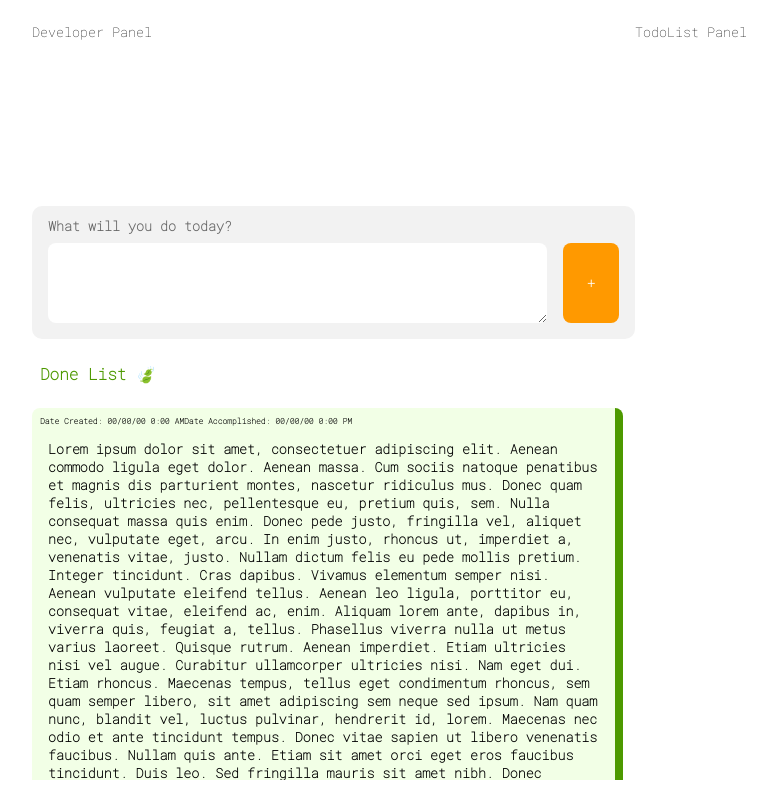
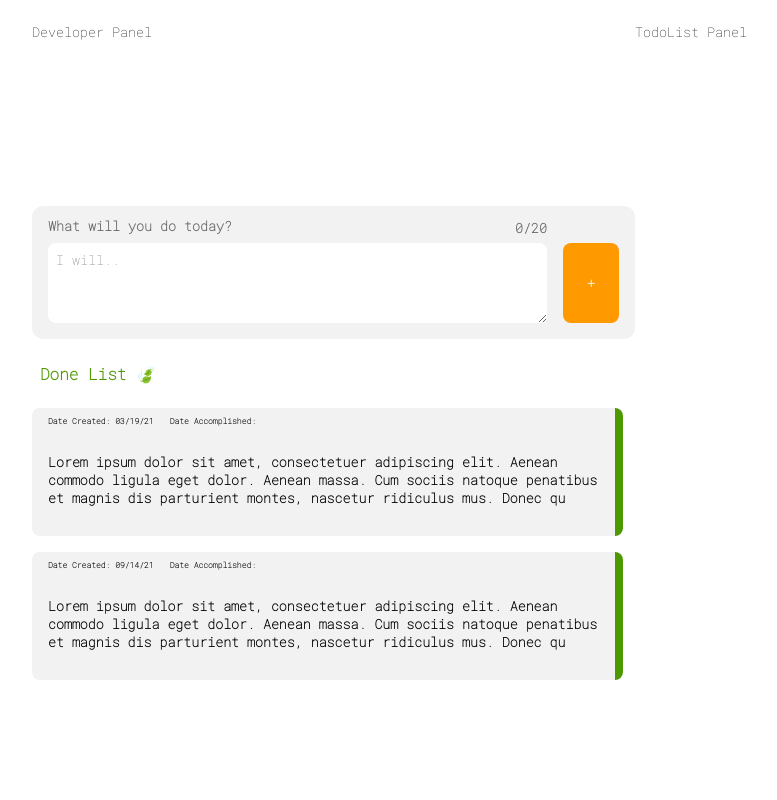
Before and after one commit to markdavepanado/aywil, a React (Create React App) app: page / in a window 1280 px wide. Shown: the whole page, without its empty margins (5-782 px from the left). Built offline with nearby package versions, Linux system fonts and the light colour scheme.

Commit message:
🚀 add react context api to app

```diff
--- a/src/App.js
+++ b/src/App.js
@@ -3,10 +3,13 @@ import Aywil from "./components/Aywil";
 import TodoList from "./components/TodoList";
 import DoneList from "./components/DoneList";
 
+import { Provider } from "./context/TodoState";
+
 import "./styles/App.css";
 
 function App() {
   return (
+    <Provider>
       <div className='app'>
         <div className='left-container'>
           <Developer />
@@ -18,6 +21,7 @@ function App() {
           <TodoList />
         </div>
       </div>
+    </Provider>
   );
 }
 
--- a/src/components/Aywil.js
+++ b/src/components/Aywil.js
@@ -4,15 +4,17 @@ import "../styles/Aywil.css";
 
 const Aywil = () => {
   const [validations, setValidations] = useState({ textarea: "" });
-  // const txtAreaMaxLength = 200;
-  const txtAreaMaxLength = 20;
+  const [textAreaCharLength, setTextAreaCharLength] = useState(0);
+  // const textAreaMaxLength = 200;
+  const textAreaMaxLength = 20;
 
   const textareaValidation = (e) => {
-    const { value, maxLength } = e.target;
-    if (value.length >= txtAreaMaxLength) {
+    const { value } = e.target;
+    setTextAreaCharLength(value.length);
+    if (value.length >= textAreaMaxLength) {
       setValidations({
         ...validations,
-        textarea: `You cannot type more than ${txtAreaMaxLength}`,
+        textarea: `You cannot type more than ${textAreaMaxLength}`,
       });
     } else {
       setValidations({
@@ -23,16 +25,25 @@ const Aywil = () => {
   };
   return (
     <div className='aywil'>
-      {console.log(validations)}
       <small className='aywil__small'>What will you do today?</small>
-      <div className='aywil__ib-container'>
+      <div className='aywil__tb-container'>
+        <div className='aywil__st-container'>
+          <small
+            className={`aywil__small atwil__small--counter ${
+              validations.textarea.length > 0 ? "aywil__small--error" : ""
+            }`}
+          >
+            <span>{textAreaCharLength}</span>/{textAreaMaxLength}
+          </small>
           <textarea
-          maxLength={txtAreaMaxLength}
+            maxLength={textAreaMaxLength}
             className={`aywil__textarea ${
               validations.textarea.length > 0 ? "aywil__textarea--error" : ""
             }`}
             onChange={textareaValidation}
+            placeholder='I will..'
           />
+        </div>
         <button className='aywil__button'>+</button>
       </div>
     </div>
--- a/src/components/DoneList.js
+++ b/src/components/DoneList.js
@@ -1,15 +1,30 @@
-import React from "react";
+import React, { useContext } from "react";
 
 import Todo from "./Todo";
+
+import { Context } from "../context/TodoState";
 
 import "../styles/DoneList.css";
 
 const DoneList = () => {
+  const { todos } = useContext(Context);
   return (
     <div className='done-list'>
-      <Todo />
-      <Todo />
-      <Todo />
+      {todos.length > 0 ? (
+        todos
+          .filter((todo) => todo.isDone === true)
+          .map((mappedTodo) => (
+            <Todo
+              key={mappedTodo.id}
+              text={mappedTodo.text}
+              dateCreated={mappedTodo.createdAt}
+              dateAccomplished={mappedTodo.dateAccomplished}
+              isDone={mappedTodo.isDone}
+            />
+          ))
+      ) : (
+        <small>No Todo</small>
+      )}
     </div>
   );
 };
--- a/src/components/Todo.js
+++ b/src/components/Todo.js
@@ -2,44 +2,20 @@ import React from "react";
 
 import "../styles/Todo.css";
 
-const Todo = () => {
+const Todo = ({ text, dateCreated, dateAccomplished, isDone }) => {
   return (
-    <div className='todo todo--done'>
+    <div className={`todo ${isDone ? undefined : "todo--done"}`}>
       <div className='todo__date-container'>
-        <small className='todo__date'>Date Created: 00/00/00 0:00 AM</small>
+        <small className='todo__date'>Date Created: {dateCreated}</small>
         <small className='todo__date'>
-          Date Accomplished: 00/00/00 0:00 PM
+          Date Accomplished: {dateAccomplished}
         </small>
       </div>
-      {/* <h5 className='todo__h5'>
-        Lorem ipsum dolor sit amet, consectetuer adipiscing elit. Aenean commodo
-        ligula eget dolor. Aenean massa. Cum sociis natoque penatibus et magnis
-        dis parturient montes, nascetur ridiculus mus. Donec qu
-      </h5> */}
-      <h5 className='todo__h5'>
-        Lorem ipsum dolor sit amet, consectetuer adipiscing elit. Aenean commodo
-        ligula eget dolor. Aenean massa. Cum sociis natoque penatibus et magnis
-        dis parturient montes, nascetur ridiculus mus. Donec quam felis,
-        ultricies nec, pellentesque eu, pretium quis, sem. Nulla consequat massa
-        quis enim. Donec pede justo, fringilla vel, aliquet nec, vulputate eget,
-        arcu. In enim justo, rhoncus ut, imperdiet a, venenatis vitae, justo.
-        Nullam dictum felis eu pede mollis pretium. Integer tincidunt. Cras
-        dapibus. Vivamus elementum semper nisi. Aenean vulputate eleifend
-        tellus. Aenean leo ligula, porttitor eu, consequat vitae, eleifend ac,
-        enim. Aliquam lorem ante, dapibus in, viverra quis, feugiat a, tellus.
-        Phasellus viverra nulla ut metus varius laoreet. Quisque rutrum. Aenean
-        imperdiet. Etiam ultricies nisi vel augue. Curabitur ullamcorper
-        ultricies nisi. Nam eget dui. Etiam rhoncus. Maecenas tempus, tellus
-        eget condimentum rhoncus, sem quam semper libero, sit amet adipiscing
-        sem neque sed ipsum. Nam quam nunc, blandit vel, luctus pulvinar,
-        hendrerit id, lorem. Maecenas nec odio et ante tincidunt tempus. Donec
-        vitae sapien ut libero venenatis faucibus. Nullam quis ante. Etiam sit
-        amet orci eget eros faucibus tincidunt. Duis leo. Sed fringilla mauris
-        sit amet nibh. Donec sodales sagittis magna. Sed consequat, leo eget
-        bibendum sodales, augue velit cursus nunc,
-      </h5>
+      <h5 className='todo__h5'>{text}</h5>
     </div>
   );
 };
 
+// () , < ! @ # $ % ^ & * 0 1 2 3 4 5 6 7 8 9
+
 export default Todo;
--- /dev/null
+++ b/src/context/AppReducer.js
@@ -0,0 +1,8 @@
+export default (state, action) => {
+  switch (action.type) {
+    default:
+      return state;
+  }
+};
+
+// () , < ! @ # $ % ^ & * 0 1 2 3 4 5 6 7 8 9
--- /dev/null
+++ b/src/context/TodoState.js
@@ -0,0 +1,46 @@
+import React, { createContext, useReducer } from "react";
+
+import AppReducer from "./AppReducer";
+
+const initialState = {
+  todos: [
+    {
+      id: 1,
+      text:
+        "Lorem ipsum dolor sit amet, consectetuer adipiscing elit. Aenean commodo ligula eget dolor. Aenean massa. Cum sociis natoque penatibus et magnis dis parturient montes, nascetur ridiculus mus. Donec qu",
+      createdAt: "03/19/21",
+      dateAccomplished: "",
+      isDone: true,
+    },
+    {
+      id: 2,
+      text:
+        "Lorem ipsum dolor sit amet, consectetuer adipiscing elit. Aenean commodo ligula eget dolor. Aenean massa. Cum sociis natoque penatibus et magnis dis parturient montes, nascetur ridiculus mus. Donec qu",
+      createdAt: "06/21/21",
+      dateAccomplished: "",
+      isDone: false,
+    },
+    {
+      id: 3,
+      text:
+        "Lorem ipsum dolor sit amet, consectetuer adipiscing elit. Aenean commodo ligula eget dolor. Aenean massa. Cum sociis natoque penatibus et magnis dis parturient montes, nascetur ridiculus mus. Donec qu",
+      createdAt: "09/14/21",
+      dateAccomplished: "",
+      isDone: true,
+    },
+  ],
+};
+
+export const Context = createContext(initialState);
+
+export const Provider = ({ children }) => {
+  const [state, dispatch] = useReducer(AppReducer, initialState);
+
+  return (
+    <Context.Provider value={{ todos: state.todos }}>
+      {children}
+    </Context.Provider>
+  );
+};
+
+// () , < ! @ # $ % ^ & * 0 1 2 3 4 5 6 7 8 9
--- a/src/styles/App.css
+++ b/src/styles/App.css
@@ -5,6 +5,8 @@
   --done-base-color: #f2ffe6;
   --todo-primary-color: #ff9900;
   --todo-secondary-color: #bb7000;
+
+  --error-primary-color: rgba(255, 0, 0, 0.75);
 }
 
 * {
--- a/src/styles/Aywil.css
+++ b/src/styles/Aywil.css
@@ -1,16 +1,16 @@
 .aywil {
   padding: 0.5rem 1rem 1rem;
-  border-radius: 10px;
+  border-radius: 0.7rem;
   background-color: #f2f2f2;
 }
 
 .aywil__textarea--error {
-  box-shadow: 0px 0px 5px 0px rgba(255, 0, 0, 0.75);
-  -webkit-box-shadow: 0px 0px 5px 0px rgba(255, 0, 0, 0.75);
-  -moz-box-shadow: 0px 0px 5px 0px rgba(255, 0, 0, 0.75);
+  box-shadow: 0px 0px 5px 0px var(--error-primary-color);
+  -webkit-box-shadow: 0px 0px 5px 0px var(--error-primary-color);
+  -moz-box-shadow: 0px 0px 5px 0px var(--error-primary-color);
 }
 
-.aywil__ib-container {
+.aywil__tb-container {
   display: flex;
   align-items: center;
   width: 100%;
@@ -22,11 +22,27 @@
   color: #666666;
 }
 
+.aywil__small--error > span {
+  color: var(--error-primary-color);
+}
+
+.aywil__st-container {
+  display: flex;
+  flex-direction: column;
+  position: relative;
+  flex: 1;
+  margin: 0 1rem 0 0;
+}
+
+.atwil__small--counter {
+  position: absolute;
+  top: -1.5rem;
+  right: 0;
+}
+
 .aywil__textarea {
-  flex: 1;
   height: 5rem;
   padding: 0.5rem;
-  margin: 0 1rem 0 0;
   border-radius: 0.5rem;
   border: none;
 }
--- a/src/styles/Todo.css
+++ b/src/styles/Todo.css
@@ -30,6 +30,7 @@
 .todo__date {
   font-size: 0.5rem;
   font-weight: bolder;
+  padding: 0 0.5rem;
 }
 
 .todo__h5 {
```
Lines whose indentation alone changed are shown as unchanged.
